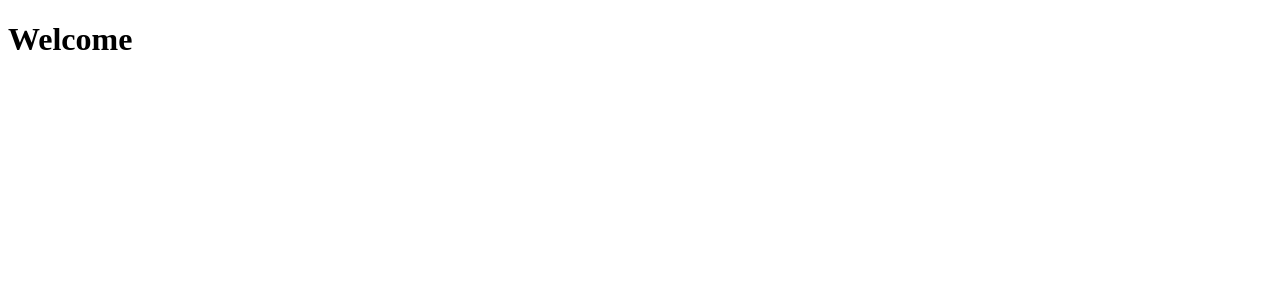
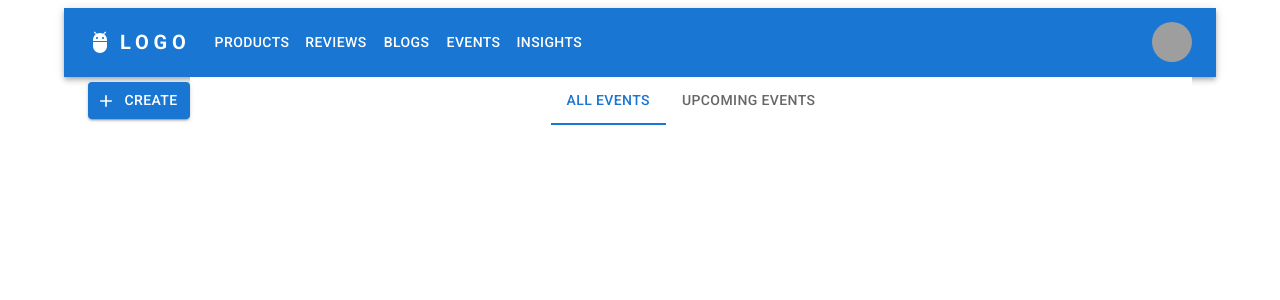
Before and after one commit to sharmasubham22/digi-soul, a React (Create React App) app in the folder digi-soul/: page / in a window 1280 px wide. Shown: the top 300 px of the page. Built offline with nearby package versions, Linux system fonts and the light colour scheme; grey boxes are pictures that could not be loaded.

Commit message:
First Commit

```diff
--- a/digi-soul/package.json
+++ b/digi-soul/package.json
@@ -3,6 +3,10 @@
   "version": "0.1.0",
   "private": true,
   "dependencies": {
+    "@emotion/react": "^11.10.6",
+    "@emotion/styled": "^11.10.6",
+    "@mui/icons-material": "^5.11.9",
+    "@mui/material": "^5.11.10",
     "@testing-library/jest-dom": "^5.16.5",
     "@testing-library/react": "^13.4.0",
     "@testing-library/user-event": "^13.5.0",
--- a/digi-soul/public/index.html
+++ b/digi-soul/public/index.html
@@ -1,43 +1,24 @@
 <!DOCTYPE html>
 <html lang="en">
+
 <head>
   <meta charset="utf-8" />
   <link rel="icon" href="%PUBLIC_URL%/favicon.ico" />
   <meta name="viewport" content="width=device-width, initial-scale=1" />
   <meta name="theme-color" content="#000000" />
-    <meta
-      name="description"
-      content="Web site created using create-react-app"
-    />
+  <meta name="description" content="Web site created using create-react-app" />
   <link rel="apple-touch-icon" href="%PUBLIC_URL%/logo192.png" />
-    <!--
-      manifest.json provides metadata used when your web app is installed on a
-      user's mobile device or desktop. See https://developers.google.com/web/fundamentals/web-app-manifest/
-    -->
   <link rel="manifest" href="%PUBLIC_URL%/manifest.json" />
-    <!--
-      Notice the use of %PUBLIC_URL% in the tags above.
-      It will be replaced with the URL of the `public` folder during the build.
-      Only files inside the `public` folder can be referenced from the HTML.
+  <link rel="stylesheet" href="https://fonts.googleapis.com/css?family=Roboto:300,400,500,700&display=swap" />
+  <style> * {
+    font-family: 'Roboto', 'sans-serif';
+  }</style>
+  <title>Digi Soul</title>
+</head>
 
-      Unlike "/favicon.ico" or "favicon.ico", "%PUBLIC_URL%/favicon.ico" will
-      work correctly both with client-side routing and a non-root public URL.
-      Learn how to configure a non-root public URL by running `npm run build`.
-    -->
-    <title>React App</title>
-  </head>
 <body>
   <noscript>You need to enable JavaScript to run this app.</noscript>
   <div id="root"></div>
-    <!--
-      This HTML file is a template.
-      If you open it directly in the browser, you will see an empty page.
+</body>
 
-      You can add webfonts, meta tags, or analytics to this file.
-      The build step will place the bundled scripts into the <body> tag.
-
-      To begin the development, run `npm start` or `yarn start`.
-      To create a production bundle, use `npm run build` or `yarn build`.
-    -->
-  </body>
 </html>
--- /dev/null
+++ b/digi-soul/src/AllEvents.js
@@ -0,0 +1,22 @@
+import { Button, Container } from "@mui/material";
+import React from "react";
+import AddIcon from "@mui/icons-material/Add";
+import CenteredTabs from "./components/CenteredTabs";
+import { display, padding } from "@mui/system";
+import NavBar from "./components/NavBar";
+
+function AllEvents() {
+  return (
+    <main>
+      <NavBar />
+      <Container maxWidth="l" sx={{ display: "flex", alignItems: "center"}}>
+        <Button variant="contained" startIcon={<AddIcon />}>
+          Create
+        </Button>
+        <CenteredTabs />
+      </Container>
+    </main>
+  );
+}
+
+export default AllEvents;
--- a/digi-soul/src/App.js
+++ b/digi-soul/src/App.js
@@ -1,8 +1,14 @@
+import { Container } from "@mui/system";
+import AllEvents from "./AllEvents";
+import NavBar from "./components/NavBar";
+import EventDetails from "./EventDetails";
+
 function App() {
   return (
-    <div className="App">
-      <h1>Welcome</h1>
-    </div>
+    <Container>
+      <AllEvents />
+      {/* <EventDetails /> */}
+    </Container>
   );
 }
 
--- /dev/null
+++ b/digi-soul/src/EventDetails.js
@@ -0,0 +1,7 @@
+import React from "react";
+
+function EventDetails() {
+  return <h1>Event Details</h1>;
+}
+
+export default EventDetails;
--- /dev/null
+++ b/digi-soul/src/components/CenteredTabs.js
@@ -0,0 +1,21 @@
+import * as React from 'react';
+import Box from '@mui/material/Box';
+import Tabs from '@mui/material/Tabs';
+import Tab from '@mui/material/Tab';
+
+export default function CenteredTabs() {
+  const [value, setValue] = React.useState(0);
+
+  const handleChange = (event, newValue) => {
+    setValue(newValue);
+  };
+
+  return (
+    <Box sx={{ width: '100%', bgcolor: 'background.paper' }}>
+      <Tabs value={value} onChange={handleChange} centered>
+        <Tab label="All Events" />
+        <Tab label="Upcoming Events" />
+      </Tabs>
+    </Box>
+  );
+}
--- /dev/null
+++ b/digi-soul/src/components/NavBar.js
@@ -0,0 +1,176 @@
+import React from "react";
+import styled from "@emotion/styled";
+import AppBar from "@mui/material/AppBar";
+import Box from "@mui/material/Box";
+import Toolbar from "@mui/material/Toolbar";
+import IconButton from "@mui/material/IconButton";
+import Typography from "@mui/material/Typography";
+import Menu from "@mui/material/Menu";
+import MenuIcon from "@mui/icons-material/Menu";
+import Container from "@mui/material/Container";
+import Avatar from "@mui/material/Avatar";
+import Button from "@mui/material/Button";
+import Tooltip from "@mui/material/Tooltip";
+import MenuItem from "@mui/material/MenuItem";
+import AdbIcon from "@mui/icons-material/Adb";
+
+const pages = ["Products", "Reviews", "Blogs", "Events", "Insights"];
+const settings = [
+  "Profile",
+  "Update Profile",
+  "Change Password",
+  "Saved Items",
+  "My Events",
+  "My Reviews",
+  "My Blogs",
+  "Logout",
+];
+
+// const StyledToolbar = styled(Toolbar)({
+
+// })
+
+const NavBar = () => {
+  const [anchorElNav, setAnchorElNav] = React.useState(null);
+  const [anchorElUser, setAnchorElUser] = React.useState(null);
+
+  const handleOpenNavMenu = (event) => {
+    setAnchorElNav(event.currentTarget);
+  };
+  const handleOpenUserMenu = (event) => {
+    setAnchorElUser(event.currentTarget);
+  };
+
+  const handleCloseNavMenu = () => {
+    setAnchorElNav(null);
+  };
+
+  const handleCloseUserMenu = () => {
+    setAnchorElUser(null);
+  };
+
+  return (
+    <AppBar position="static">
+      <Container maxWidth="l">
+        <Toolbar disableGutters>
+          <AdbIcon sx={{ display: { xs: "none", md: "flex" }, mr: 1 }} />
+          <Typography
+            variant="h6"
+            noWrap
+            component="a"
+            href="/"
+            sx={{
+              mr: 2,
+              display: { xs: "none", md: "flex" },
+              fontWeight: 700,
+              letterSpacing: ".3rem",
+              color: "inherit",
+              textDecoration: "none",
+            }}
+          >
+            LOGO
+          </Typography>
+
+          <Box sx={{ flexGrow: 1, display: { xs: "flex", md: "none" } }}>
+            <IconButton
+              size="large"
+              aria-label="account of current user"
+              aria-controls="menu-appbar"
+              aria-haspopup="true"
+              onClick={handleOpenNavMenu}
+              color="inherit"
+            >
+              <MenuIcon />
+            </IconButton>
+            <Menu
+              id="menu-appbar"
+              anchorEl={anchorElNav}
+              anchorOrigin={{
+                vertical: "bottom",
+                horizontal: "left",
+              }}
+              keepMounted
+              transformOrigin={{
+                vertical: "top",
+                horizontal: "left",
+              }}
+              open={Boolean(anchorElNav)}
+              onClose={handleCloseNavMenu}
+              sx={{
+                display: { xs: "block", md: "none" },
+              }}
+            >
+              {pages.map((page) => (
+                <MenuItem key={page} onClick={handleCloseNavMenu}>
+                  <Typography textAlign="center">{page}</Typography>
+                </MenuItem>
+              ))}
+            </Menu>
+          </Box>
+          <AdbIcon sx={{ display: { xs: "flex", md: "none" }, mr: 1 }} />
+          <Typography
+            variant="h5"
+            noWrap
+            component="a"
+            href=""
+            sx={{
+              mr: 2,
+              display: { xs: "flex", md: "none" },
+              flexGrow: 1,
+              fontFamily: "monospace",
+              fontWeight: 700,
+              letterSpacing: ".3rem",
+              color: "inherit",
+              textDecoration: "none",
+            }}
+          >
+            LOGO
+          </Typography>
+          <Box sx={{ flexGrow: 1, display: { xs: "none", md: "flex" } }}>
+            {pages.map((page) => (
+              <Button
+                key={page}
+                onClick={handleCloseNavMenu}
+                sx={{ my: 2, color: "white", display: "block" }}
+              >
+                {page}
+              </Button>
+            ))}
+          </Box>
+
+          <Box sx={{ flexGrow: 0 }}>
+            <Tooltip title="Open settings">
+              <IconButton onClick={handleOpenUserMenu} sx={{ p: 0 }}>
+                <Avatar alt="Remy Sharp" src="/static/images/avatar/2.jpg" />
+              </IconButton>
+            </Tooltip>
+            <Menu
+              sx={{ mt: "45px" }}
+              id="menu-appbar"
+              anchorEl={anchorElUser}
+              anchorOrigin={{
+                vertical: "top",
+                horizontal: "right",
+              }}
+              keepMounted
+              transformOrigin={{
+                vertical: "top",
+                horizontal: "right",
+              }}
+              open={Boolean(anchorElUser)}
+              onClose={handleCloseUserMenu}
+            >
+              {settings.map((setting) => (
+                <MenuItem key={setting} onClick={handleCloseUserMenu}>
+                  <Typography textAlign="center">{setting}</Typography>
+                </MenuItem>
+              ))}
+            </Menu>
+          </Box>
+        </Toolbar>
+      </Container>
+    </AppBar>
+  );
+};
+
+export default NavBar;
```
Also changed, not shown: digi-soul/src/components/Card.js (added), 1 other file (tests, documents, lock files or other folders). Lines whose indentation alone changed are shown as unchanged.
